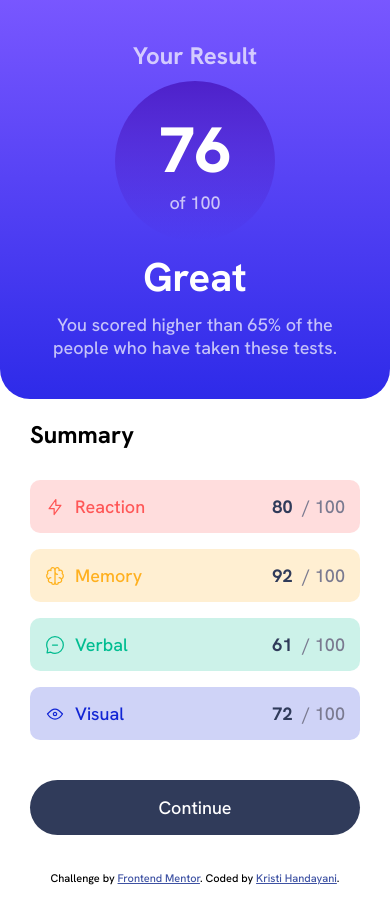
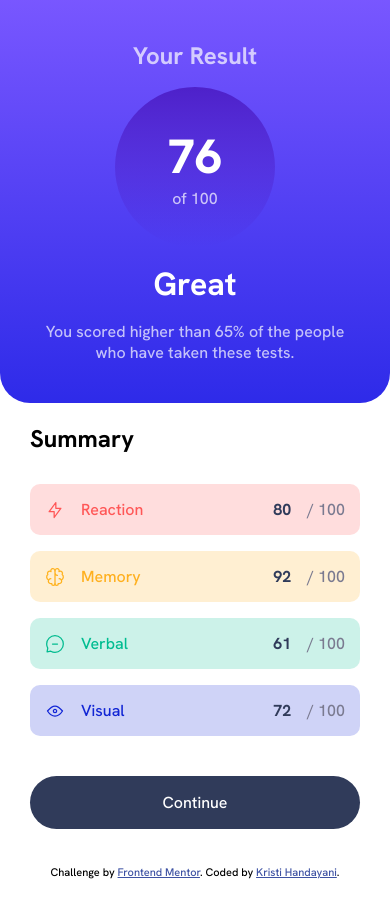
Before and after one commit to kristihan/FrontendMentor-ResultsSummaryComponent, a plain HTML site: page index.html in a window 390 px wide. Drawn offline with Linux system fonts and the light colour scheme.

Commit message:
fix mobile responsive design issue

```diff
--- a/style.css
+++ b/style.css
@@ -2,6 +2,7 @@
 
 :root {
     --border-radius: 30px;
+    --max-width: 500px;
 
     /* Colors */
     --white: hsl(0, 0%, 100%);
@@ -21,10 +22,6 @@
     font-family: Hanken Grotesk, sans-serif;
 }
 
-p {
-    font-size: 18px;
-}
-
 body {
     min-height: 100vh;
     display: grid;
@@ -36,6 +33,7 @@ body {
 main {
     display: grid;
     grid-template-columns: 1fr 1fr;
+    justify-items: center;
     width: min(720px, 90vw);
     border-radius: var(--border-radius);
     box-shadow: 12px 12px 15px 3px var(--gray-100), 0 -3px 15px 3px var(--gray-100);
@@ -51,7 +49,8 @@ main {
     text-align: center;
     padding: 2.5rem;
     border-radius: var(--border-radius);
-    gap: 10px;
+    gap: 1rem;
+    width: 100%;
 }
 
 .result-overall .result {
@@ -67,6 +66,7 @@ main {
 
 .result-overall h1, .result-overall p {
     color: var(--transparent-white);
+    max-width: 500px;
 }
 
 .result-overall .result .result-score {
@@ -84,6 +84,8 @@ main {
 /* Result Summary (Right Side) */
 .result-summary {
     padding: 2.5rem;
+    width: 100%;
+    max-width: 500px;
 }
 
 .result-summary .summary-items {
@@ -94,7 +96,7 @@ main {
 
 .result-summary .summary-items .summary-item {
     display: flex;
-    gap: 10px;
+    gap: 1rem;
     padding: 15px;
     border-radius: 10px;
     align-items: center;
@@ -122,7 +124,7 @@ main {
     border-radius: var(--border-radius);
     border: none;
     padding: 1rem;
-    font-size: 18px;
+    font-size: 1rem;
 }
 
 .result-summary button:hover{
@@ -162,4 +164,12 @@ footer {
     .result-summary {
         padding: 20px 30px;
     }
+
+    .result-overall .result .result-score {
+        font-size: 3rem;
+    }
+
+    .result-overall .result-category {
+        font-size: 2rem;
+    }
 }
```
Also changed, not shown: 1 other file.
